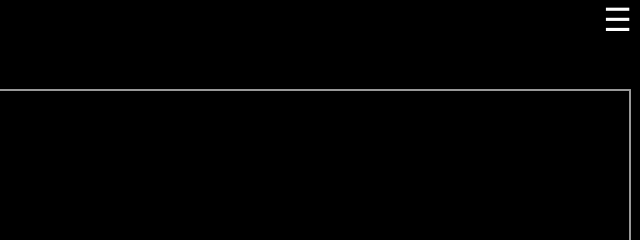
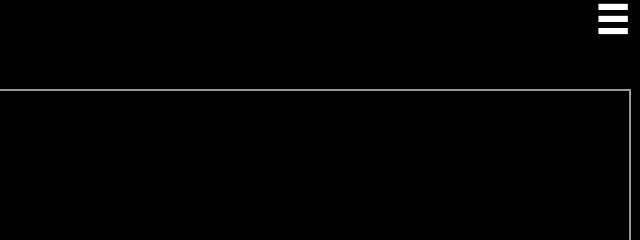
Before and after one commit to amtivey/binality, a plain HTML site: page index.html in a window 1280 px wide. Shown: the top 240 px of the page, 640-1280 px from the left. Drawn offline with nearby package versions, Linux system fonts and the light colour scheme; files whose address does not match are found by name.

Commit message:
changed menu from text to image as was not rendering correctly in chrome for android

```diff
--- a/index.html
+++ b/index.html
@@ -34,7 +34,7 @@
 		<img id="icon" src="images/icon.png" style="float: left;"/>
 		<div id="header">
 			<div id="title"></div>
-			<div id="menu">&#9776;</div>
+			<img id="menu" src="images/settings.png">
 		</div>
 		<div id="body">
 			<div id="chart"></div>
--- a/js/index.js
+++ b/js/index.js
@@ -51,6 +51,8 @@ function clientResize() {
 
 	$('#icon').css('height', $('#header').height() * 0.5 + 'px');
 	$('#icon').css('width', $('#header').height() * 0.5 + 'px');
+	$('#menu').css('height', $('#header').height() * 0.5 + 'px');
+	$('#menu').css('width', $('#header').height() * 0.5 + 'px');
 
 	$('#divPosition').css('width', parseInt($('#control').height() * 0.8) * 3.5 + 'px');
 	$('#divSlider').css('width', $('#control').width() - $('#divPosition').width() - 8 + 'px');
```
Also changed, not shown: images/settings.png (added).
